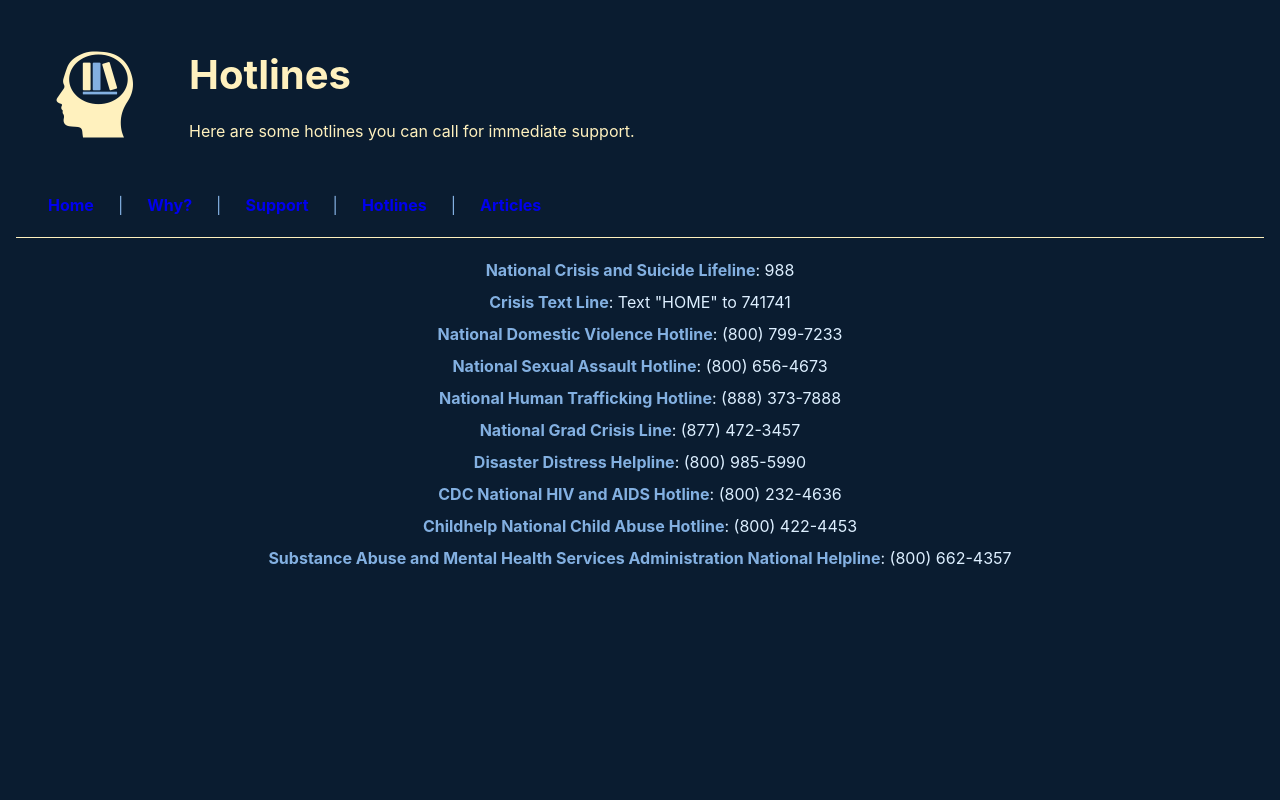
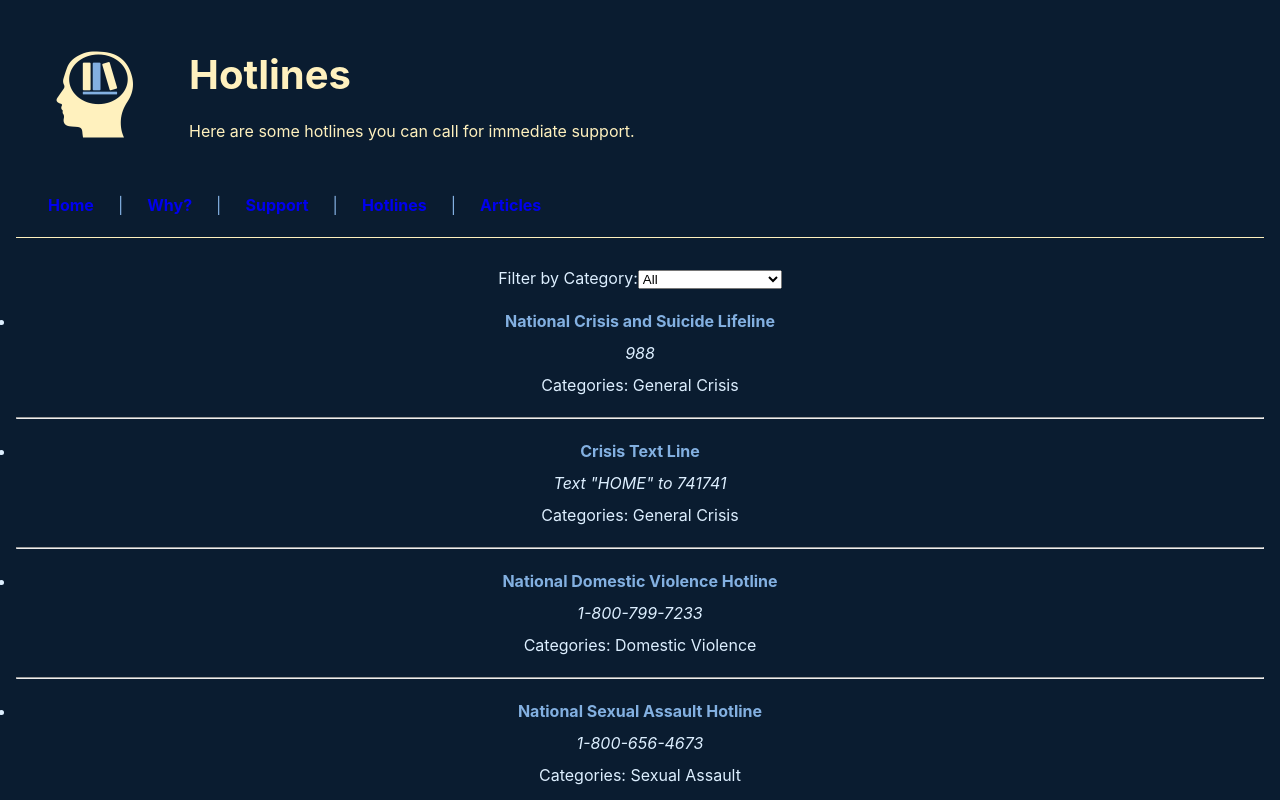
Before and after one commit to anyakapila/MentalHealthResources, a Vue app: page /hotlines in a window 1280 px wide. Shown: the top 800 px of the page. Built offline with nearby package versions, Linux system fonts and the light colour scheme.

Commit message:
hotline filters

```diff
--- /dev/null
+++ b/src/assets/page_hotlines/hotlines.json
@@ -0,0 +1,136 @@
+{
+"name": "hotlines",
+  "version": "0.0.1",
+  "hotlines": [
+    {
+      "id": "1",
+      "title": "National Crisis and Suicide Lifeline",
+      "number": "988",
+      "categories": [
+        1
+      ]
+    },
+    {
+     "id": "2",
+      "title": "Crisis Text Line",
+      "number": "Text \"HOME\" to 741741",
+      "categories": [
+        1
+      ]
+    },
+    {
+     "id": "3",
+      "title": "National Domestic Violence Hotline",
+      "number": "1-800-799-7233",
+      "categories": [
+        6
+      ]
+    },
+    {
+     "id": "4",
+     "title": "National Sexual Assault Hotline",
+     "number": "1-800-656-4673",
+     "categories": [
+        2
+     ]
+    },
+    {
+        "id": "5",
+        "title": "National Human Trafficking Hotline",
+        "number": "1-888-373-7888",
+        "categories": [
+          7
+        ]
+    },
+    {
+        "id": "6",
+        "title": "National Domestic Violence Hotline",
+        "number": "1-800-799-7233",
+        "categories": [
+          6
+        ]
+    },
+    {
+        "id": "7",
+        "title": "National Sexual Assault Hotline",
+        "number": "1-800-656-4673",
+        "categories": [
+          2
+        ]
+    },
+    {
+        "id": "8",
+        "title": "National Grad Crisis Line",
+        "number": "1-877-472-3457",
+        "categories": [
+            3
+        ]
+    },
+    {
+        "id": "9",
+        "title": "Disaster Distress Helpline",
+        "number": "1-800-985-5990",
+        "categories": [
+            4
+        ]
+    },
+    {
+        "id": "10",
+        "title": "CDC National HIV and AIDS Hotline",
+        "number": "1-800-232-4636",
+        "categories": [
+            8
+        ]
+    },
+    {
+        "id": "11",
+        "title": "Childhelp National Child Abuse Hotline",
+        "number": "1-800-422-4453",
+        "categories": [
+            3
+        ]
+    },
+    {
+        "id": "12",
+        "title": "Substance Abuse and Mental Health Services Administration National Helpline",
+        "number": "1-800-662-4357",
+        "categories": [
+            5
+        ]
+    }
+   ],
+"categories": [
+    {
+      "id": "1",
+      "name": "General Crisis"
+    },
+    {
+      "id": "2",
+      "name": "Sexual Assault"
+    },
+    {
+      "id": "3",
+      "name": "Children or Students"
+    },
+    {
+      "id": "4",
+      "name": "Disaster"
+    },
+    {
+     "id": "5",
+     "name": "Substance Abuse"
+    },
+    {
+     "id": "6",
+     "name": "Domestic Violence"
+    },
+    {
+     "id": "7",
+     "name": "Human Trafficking"
+    },
+    {
+        "id": "8",
+        "name": "Diseases"
+    }
+  ]
+}
--- /dev/null
+++ b/src/assets/page_hotlines/hotlinesfilter.js
@@ -0,0 +1,43 @@
+import { ref, computed, onMounted } from 'vue'
+import hotlineData from './hotlines.json'
+
+export function useHotlineFilter() {
+    const hotlines = ref([])
+    const categories = ref([])
+    const selectedCategory = ref('')
+
+    onMounted(() => {
+        hotlines.value = hotlineData.hotlines
+        categories.value = hotlineData.categories
+    })
+
+    // get category name by id
+    const getCategoryName = (id) => {
+        const category = categories.value.find(c => c.id == id)
+        return category ? category.name : 'Unknown Category'
+    }
+
+    // get category names for menu
+    const categoryNames = computed(() =>
+        categories.value.map(c => c.name)
+    )
+
+    // filter hotlines by selected category
+    const filteredHotlines = computed(() => {
+        if (!selectedCategory.value) return hotlines.value
+
+        return hotlines.value.filter(hotline =>
+            hotline.categories.some(catId => {
+                const name = getCategoryName(catId)
+                return name === selectedCategory.value
+            })
+        )
+    })
+
+    return {
+        selectedCategory,
+        categoryNames,
+        filteredHotlines,
+        getCategoryName
+    }
+}
--- a/src/views/Hotlines.vue
+++ b/src/views/Hotlines.vue
@@ -18,20 +18,52 @@
     </ul>
     </nav>
 
-    <ul>
-      <p>
-        <strong>National Crisis and Suicide Lifeline</strong>: 988<br>
-        <strong>Crisis Text Line</strong>: Text "HOME" to 741741<br>
-        <strong>National Domestic Violence Hotline</strong>: (800) 799-7233<br>
-        <strong>National Sexual Assault Hotline</strong>: (800) 656-4673<br>
-        <strong>National Human Trafficking Hotline</strong>: (888) 373-7888<br>
-        <strong>National Grad Crisis Line</strong>: (877) 472-3457<br>
-        <strong>Disaster Distress Helpline</strong>: (800) 985-5990<br>
-        <strong>CDC National HIV and AIDS Hotline</strong>: (800) 232-4636<br>
-        <strong>Childhelp National Child Abuse Hotline</strong>: (800) 422-4453<br>
-        <strong>Substance Abuse and Mental Health Services Administration National Helpline</strong>: (800) 662-4357
-      </p>
+   <label>Filter by Category:</label>
+   <select v-model="selectedCategory">
+    <option value="">All</option>
+    <option v-for="cat in categoryNames" :key="cat" :value="cat">
+      {{cat}}
+    </option>
+   </select>
+
+   <ul>
+    <li v-for="hotline in filteredHotlines" :key="hotline.title">
+      <strong>{{ hotline.title }}</strong><br />
+      <em>{{ hotline.number }}</em><br />
+      <span>
+        Categories:
+        <span v-for="catId in hotline.categories" :key="catId">
+          {{ getCategoryName(catId) }}<span v-if="!isLast(catId, hotline.categories)">, </span>
+        </span>
+      </span>
+      <hr />
+    </li>
     </ul>
 
   </main>
 </template>
+
+<script setup>
+import { useHotlineFilter } from '@/assets/page_hotlines/hotlinesfilter.js'
+
+const {
+  selectedCategory,
+  categoryNames,
+  filteredHotlines,
+  getCategoryName
+} = useHotlineFilter()
+
+// comma formatting
+function isLast(id, list) {
+  return list.indexOf(id) === list.length - 1
+}
+</script>
+
+<style scoped>
+select {
+  margin: 1rem 0;
+}
+hr {
+  margin: 1rem 0;
+}
+</style>
```
